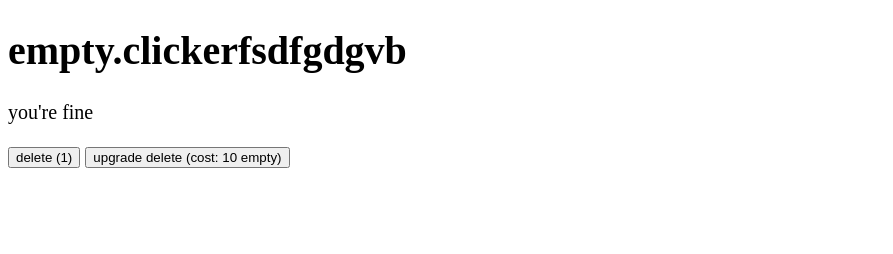
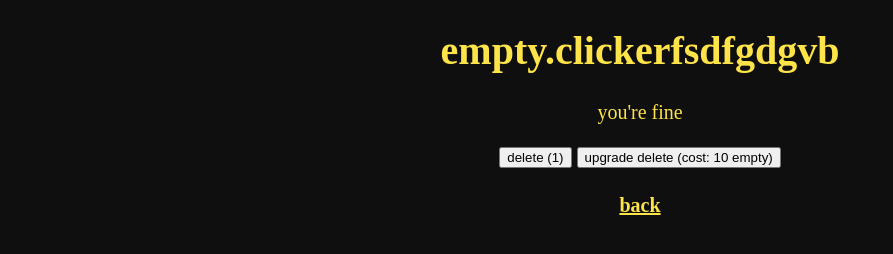
Before and after one commit to void-v4/antimatterdimenheck, a plain HTML site: page game/index.html in a window 1280 px wide. Shown: the whole page, without its empty margins (0-893 px from the left). Drawn offline with Linux system fonts and the light colour scheme.

Commit message:
made it look better

```diff
--- a/game/game.js
+++ b/game/game.js
@@ -37,6 +37,9 @@ function upgradeDeleteCount() {
 
 function updateDeleteCount() {
   document.getElementById("deleteCount").innerHTML = "delete (" + deleteCount + ")";
+  if(emptiness == Infinity) {
+    document.getElementById("deleteCount").innerHTML = "you win!";
+  }
 }
 
 // function autodelete() {
--- a/game/index.html
+++ b/game/index.html
@@ -2,13 +2,14 @@
 <html>
   <head>
     <script src="game.js"></script>
-    <link rel="stylesheet" href="style.css">
+    <link rel="stylesheet" type="text/css" href="style.css">
   </head>
-  <body>
-    <h1 style="text.align: center;">empty.clickerfsdfgdgvb</h1>
+  <body style="text-align: center;">
+    <h1>empty.clickerfsdfgdgvb</h1>
     <p id="counter">you're fine</p> <!--counter of empty-->
     <button id="deleteCount" onclick="bruhThisThingEmpty()">delete (1)</button> <!--button that adds empty and shows how much empty it adds-->
     <button id="upgradeDeleteCount" onclick="upgradeDeleteCount()">upgrade delete (cost: 10 empty)</button> <!--button that multiplies how much the delete button deletes by 3-->
     <!-- <button id="autodelete" onclick="autodelete()">buy autodeleter</button> --> <!--button that lets you buy autodeleters so that you dont have to click manually-->
+    <h4><a href="../index.html">back</a></h4>
   </body>
 </html>
--- a/game/style.css
+++ b/game/style.css
@@ -2,7 +2,18 @@ body {
   /* font settings */
   /* font-family: CMDR80CLMN-Regular, monospace; */
   font-size: 20px;
-  color: #AFAFAF
-
-  background-color:
+  color: rgb(255, 228, 73);
+  background-color: rgb(15, 15, 15);
 }
+a:link {
+  color: rgb(255, 228, 73);
+}
+a:visited {
+  color: rgb(255, 228, 73);
+}
+a:hover {
+  color: rgb(255, 228, 73);
+}
+a:active {
+  color: rgb(255, 228, 73);
+}
```
Also changed, not shown: index.html (+1 -1 lines).
